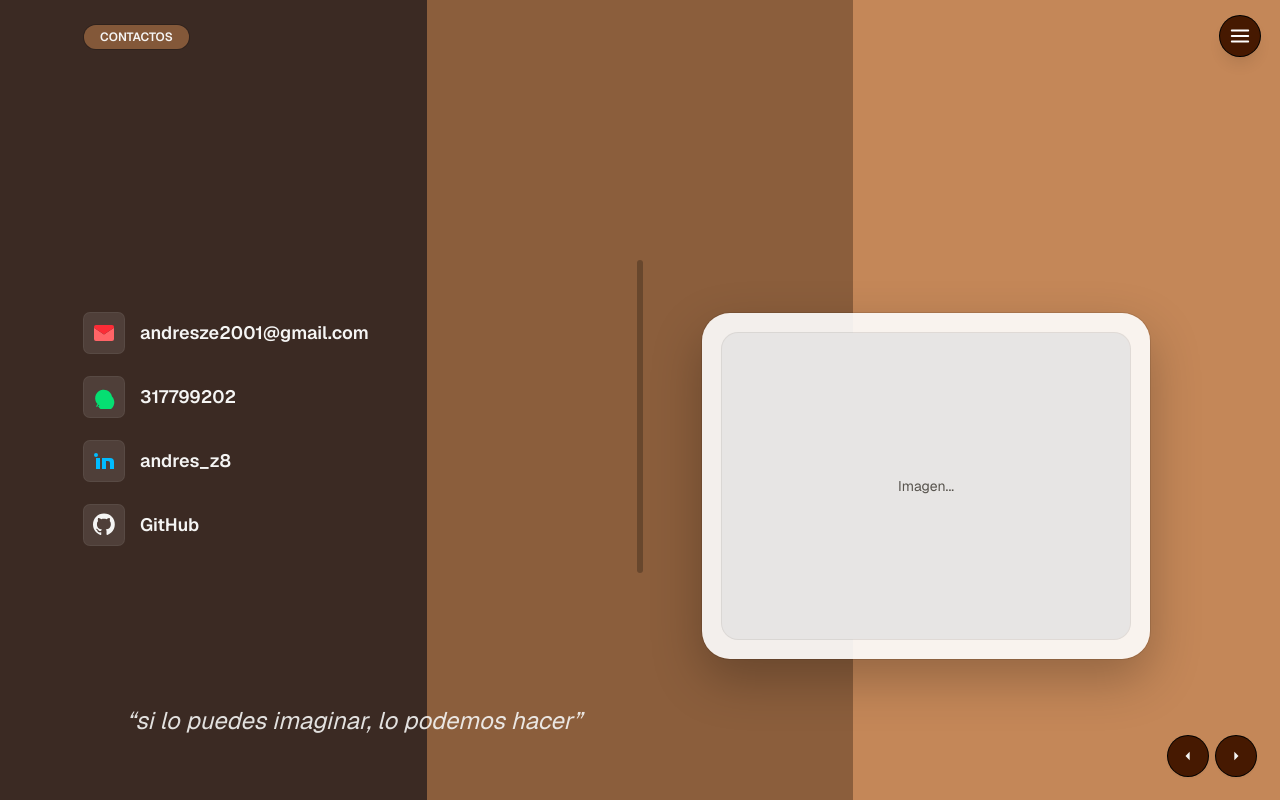
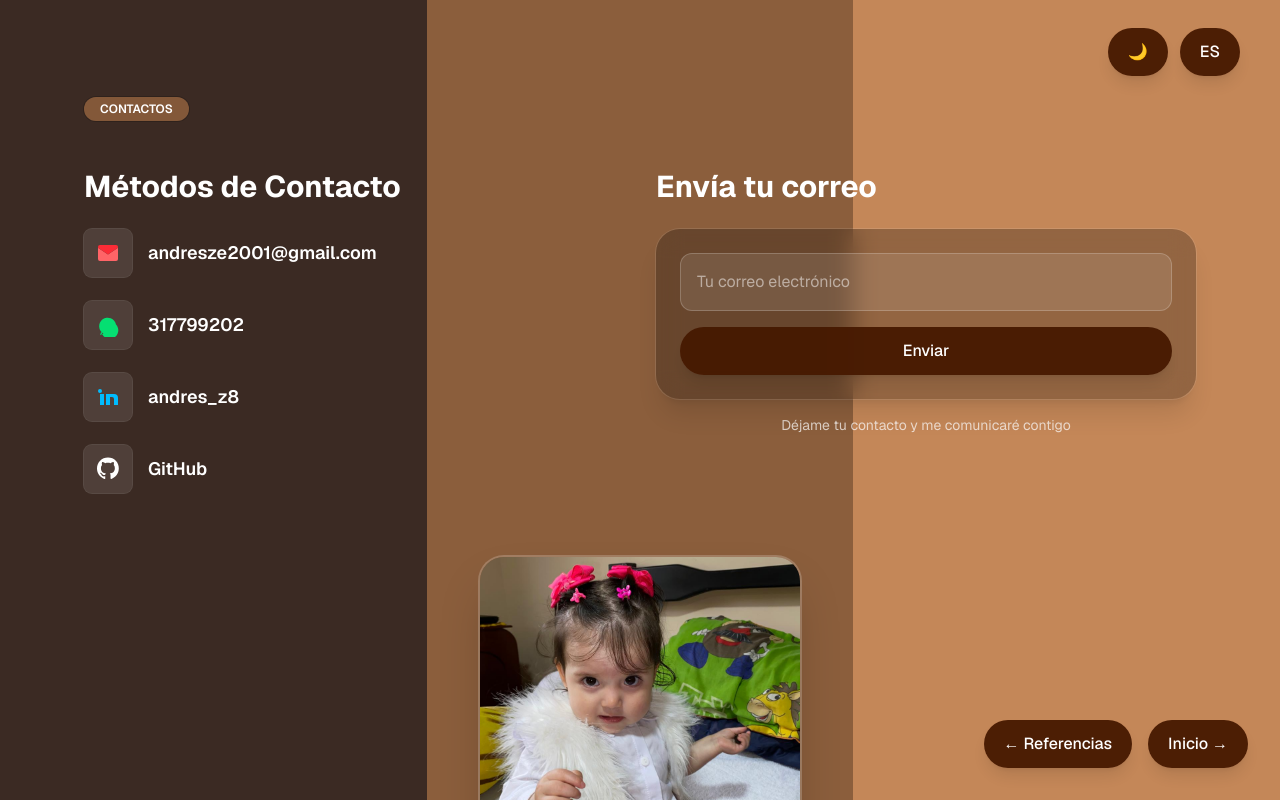
Before and after one commit to andresZam12/aZamb_portf, a Next.js app: page /contacts in a window 1280 px wide. Shown: the top 800 px of the page. Built offline with nearby package versions, Linux system fonts and the light colour scheme.

Commit message:
subiendo archivos de complemento e imagenes de pruebas finales

```diff
--- a/src/app/contacts/page.tsx
+++ b/src/app/contacts/page.tsx
@@ -1,52 +1,130 @@
 "use client";
-import { useState } from "react";
+import { useEffect, useState } from "react";
 import Link from "next/link";
 
+type Language = "es" | "en";
+
+interface Translations {
+  title: string;
+  darkMode: string;
+  lightMode: string;
+  languageBtn: string;
+  menu: Record<string, string>;
+  prev: string;
+  next: string;
+  motto: string;
+  formLabel: string;
+  placeholderEmail: string;
+  submitBtn: string;
+  contactMethodsTitle: string;
+  sendEmailTitle: string;
+  thankYou: string;
+}
+
+const translations: Record<Language, Translations> = {
+  es: {
+    title: "Contactos",
+    darkMode: "🌙",
+    lightMode: "☀️",
+    languageBtn: "ES/EN",
+    menu: {
+      home: "Inicio",
+      about: "Acerca de mí",
+      projects: "Proyectos",
+      experience: "Experiencia",
+      references: "Referencias",
+      contacts: "Contactos",
+    },
+    prev: "← Referencias",
+    next: "Inicio →",
+    motto: "si lo puedes imaginar, lo podemos hacer",
+    formLabel: "Déjame tu contacto y me comunicaré contigo",
+    placeholderEmail: "Tu correo electrónico",
+    submitBtn: "Enviar",
+    contactMethodsTitle: "Métodos de Contacto",
+    sendEmailTitle: "Envía tu correo",
+    thankYou: "¡Gracias! Me comunicaré pronto.",
+  },
+  en: {
+    title: "Contacts",
+    darkMode: "🌙",
+    lightMode: "☀️",
+    languageBtn: "EN/ES",
+    menu: {
+      home: "Home",
+      about: "About me",
+      projects: "Projects",
+      experience: "Experience",
+      references: "References",
+      contacts: "Contacts",
+    },
+    prev: "← References",
+    next: "Home →",
+    motto: "If you can imagine it, we can do it",
+    formLabel: "Leave me your contact and I will get back to you",
+    placeholderEmail: "Your email address",
+    submitBtn: "Submit",
+    contactMethodsTitle: "Contact Methods",
+    sendEmailTitle: "Send your email",
+    thankYou: "Thank you! I'll be in touch.",
+  },
+};
 
 export default function ContactosPage() {
   const [menuOpen, setMenuOpen] = useState(false);
+  const [isDark, setIsDark] = useState(false);
+  const [lang, setLang] = useState<Language>("es");
+  const [email, setEmail] = useState("");
+  const [submitted, setSubmitted] = useState(false);
+  const t = translations[lang];
+
+  useEffect(() => {
+    if (isDark) document.documentElement.classList.add("dark");
+    else document.documentElement.classList.remove("dark");
+  }, [isDark]);
+
+  const buttonClass = "px-3 py-2 md:px-5 md:py-3 bg-amber-950/95 hover:bg-amber-900 rounded-full text-white font-medium text-sm md:text-base transition-all shadow-lg";
+  const glassClass = "bg-black/25 backdrop-blur-md";
+
+  const handleEmailSubmit = (e: React.FormEvent) => {
+    e.preventDefault();
+    if (email.trim()) {
+      setSubmitted(true);
+      setEmail("");
+      setTimeout(() => setSubmitted(false), 3000);
+    }
+  };
 
   return (
-    <div className="min-h-screen text-stone-100 relative overflow-hidden">
-      {/* Fondo en 3 franjas, igual a la pantalla principal */}
+    <div className="min-h-screen relative overflow-hidden">
+      {/* Fondo en 3 franjas: cambia según tema */}
       <span
         aria-hidden
-        className="absolute inset-0 -z-10 bg-[linear-gradient(to_right,#3b2a23_0%,#3b2a23_33.34%,#8b5e3c_33.34%,#8b5e3c_66.67%,#c48758_66.67%,#c48758_100%)]"
-      />
-      {/* Barra vertical decorativa al centro */}
-      <span
-        aria-hidden
-        className="absolute inset-y-65 left-1/2 -translate-x-1/2 w-1 md:w-1.5 bg-black/25 rounded-full -z-0"
-
-
+        className={`absolute inset-0 -z-10 ${
+          isDark
+            ? "bg-[linear-gradient(to_right,#1a1a1a_0%,#1a1a1a_33.34%,#2d2d2d_33.34%,#2d2d2d_66.67%,#404040_66.67%,#404040_100%)]"
+            : "bg-[linear-gradient(to_right,#3b2a23_0%,#3b2a23_33.34%,#8b5e3c_33.34%,#8b5e3c_66.67%,#c48758_66.67%,#c48758_100%)]"
+        }`}
       />
 
+      {/* Botones superiores (tema / idioma / menú) */}
+      <div className="fixed top-3 right-3 z-50 p-2 md:p-4 flex items-center gap-2 md:gap-3">
+        <button onClick={() => setIsDark(!isDark)} className={buttonClass} aria-label="Alternar tema">
+          {isDark ? t.lightMode : t.darkMode}
+        </button>
 
-      {/* Etiqueta superior */}
-      <header className="max-w-6xl mx-auto px-5 pt-6">
-        <span className="inline-block rounded-full bg-[#8b5e3c]/90 px-4 py-1 text-xs font-semibold ring-1 ring-black/20">
-          CONTACTOS
-        </span>
-      </header>
+        <button onClick={() => setLang(lang === "es" ? "en" : "es")} className={buttonClass} aria-label="Cambiar idioma">
+          {lang.toUpperCase()}
+        </button>
 
-      {/* Botón hamburger fijo */}
-      <nav aria-label="menú" className="fixed top-4 right-5 z-40">
+        <div className="relative">
           <button
             onClick={() => setMenuOpen((v) => !v)}
-
-
-          className="grid place-items-center w-10 h-10 rounded-full bg-amber-950 text-white shadow-lg ring-1 ring-black  "
+            className={`${buttonClass} md:hidden`}
+            aria-expanded={menuOpen}
+            aria-label="Abrir menú"
           >
-          <svg
-            width="22"
-            height="22"
-            viewBox="0 0 24 24"
-            fill="none"
-            stroke="currentColor"
-            strokeWidth="2"
-            strokeLinecap="round"
-            strokeLinejoin="round"
-          >
+            <svg width="18" height="18" viewBox="0 0 24 24" fill="none" stroke="currentColor" strokeWidth="2">
               <line x1="3" y1="6" x2="21" y2="6" />
               <line x1="3" y1="12" x2="21" y2="12" />
               <line x1="3" y1="18" x2="21" y2="18" />
@@ -54,37 +132,37 @@ export default function ContactosPage() {
           </button>
 
           {menuOpen && (
-          <div className="mt-2 w-56 rounded-2xl bg-[#3b2a23] p-2 shadow-2xl ring-1 ring-black/20">
-            {[
-              { label: "Inicio", href: "/" },
-              { label: "Acerca de mí", href: "/about" },
-              { label: "Proyectos", href: "/projects" },
-              { label: "Experiencia", href: "/experience" },
-              { label: "Referencias", href: "/references" },
-              { label: "Contactos", href: "/contacts" },
-
-            ].map((i) => (
+            <div className="absolute right-0 mt-12 w-48 md:w-64 rounded-2xl bg-black/30 backdrop-blur-md p-2 shadow-2xl ring-1 ring-white/10">
+              {Object.entries(t.menu).map(([key, label]) => (
                 <Link
-                key={i.href}
-                href={i.href}
-                className="block px-3 py-2 rounded-xl hover:bg-white/10 text-sm"
+                  key={key}
+                  href={`/${key === "home" ? "" : key}`}
+                  className="block px-4 py-3 rounded-xl hover:bg-white/10 text-white text-sm font-medium"
                 >
-                {i.label}
+                  {label}
                 </Link>
               ))}
             </div>
           )}
-      </nav>
+        </div>
+      </div>
 
-      <main className="max-w-6xl mx-auto px-5 pb-24">
-        <section className="mt-6 grid grid-cols-12 gap-8 items-start">
+      {/* Etiqueta superior */}
+      <header className="max-w-6xl mx-auto px-5 pt-20 md:pt-24">
+        <span className="inline-block rounded-full bg-[#8b5e3c]/90 px-4 py-1 text-xs font-semibold ring-1 ring-black/20 text-white">
+          {t.title.toUpperCase()}
+        </span>
+      </header>
+
+      <main className="max-w-6xl mx-auto px-5 py-8 md:py-12 pb-40">
+        <section className="grid grid-cols-12 gap-6 md:gap-8">
           {/* COLUMNA IZQUIERDA: métodos de contacto */}
-          <aside className="col-span-12 md:col-span-6 pt-60 ">
-            <ul className="space-y-6">
+          <aside className="col-span-12 md:col-span-6">
+            <h2 className="text-2xl md:text-3xl font-bold text-white mb-6">{t.contactMethodsTitle}</h2>
+            <ul className="space-y-4 md:space-y-6">
               {/* Gmail */}
               <li className="flex items-center gap-4">
-                <span className="grid place-items-center w-10 h-10 rounded-md bg-white/10 ring-1 ring-white/15">
-                  {/* ícono Gmail */}
+                <span className="grid place-items-center w-12 h-12 rounded-lg bg-white/10 ring-1 ring-white/15">
                   <svg
                     viewBox="0 0 24 24"
                     width="24"
@@ -101,7 +179,7 @@ export default function ContactosPage() {
                 </span>
                 <a
                   href="mailto:andresze2001@gmail.com"
-                  className="text-lg font-semibold hover:underline"
+                  className="text-base md:text-lg font-semibold text-white hover:text-amber-300 transition"
                 >
                   andresze2001@gmail.com
                 </a>
@@ -109,8 +187,7 @@ export default function ContactosPage() {
 
               {/* WhatsApp */}
               <li className="flex items-center gap-4">
-                <span className="grid place-items-center w-10 h-10 rounded-md bg-white/10 ring-1 ring-white/15">
-                  {/* ícono WhatsApp */}
+                <span className="grid place-items-center w-12 h-12 rounded-lg bg-white/10 ring-1 ring-white/15">
                   <svg
                     viewBox="0 0 24 24"
                     width="24"
@@ -125,7 +202,7 @@ export default function ContactosPage() {
                   href="https://wa.me/57317799202"
                   target="_blank"
                   rel="noreferrer"
-                  className="text-lg font-semibold hover:underline"
+                  className="text-base md:text-lg font-semibold text-white hover:text-amber-300 transition"
                 >
                   317799202
                 </a>
@@ -133,7 +210,7 @@ export default function ContactosPage() {
 
               {/* LinkedIn */}
               <li className="flex items-center gap-4">
-                <span className="grid place-items-center w-10 h-10 rounded-md bg-white/10 ring-1 ring-white/15">
+                <span className="grid place-items-center w-12 h-12 rounded-lg bg-white/10 ring-1 ring-white/15">
                   <svg
                     viewBox="0 0 24 24"
                     width="24"
@@ -148,7 +225,7 @@ export default function ContactosPage() {
                   href="https://www.linkedin.com/in/andres_z8"
                   target="_blank"
                   rel="noreferrer"
-                  className="text-lg font-semibold hover:underline"
+                  className="text-base md:text-lg font-semibold text-white hover:text-amber-300 transition"
                 >
                   andres_z8
                 </a>
@@ -156,8 +233,8 @@ export default function ContactosPage() {
 
               {/* GitHub */}
               <li className="flex items-center gap-4">
-                <span className="grid place-items-center w-10 h-10 rounded-md bg-white/10 ring-1 ring-white/15">
-                  <svg width="24" height="24" viewBox="0 0 24 24" fill="currentColor">
+                <span className="grid place-items-center w-12 h-12 rounded-lg bg-white/10 ring-1 ring-white/15">
+                  <svg width="24" height="24" viewBox="0 0 24 24" fill="currentColor" className="text-white">
                     <path d="M12 .5C5.73.5.99 5.24.99 11.52c0 4.86 3.15 8.98 7.51 10.43.55.1.75-.24.75-.54 0-.27-.01-1.14-.02-2.07-3.06.66-3.7-1.3-3.7-1.3-.5-1.28-1.22-1.62-1.22-1.62-.99-.68.08-.67.08-.67 1.09.08 1.66 1.12 1.66 1.12.98 1.67 2.57 1.19 3.2.91.1-.71.38-1.19.69-1.46-2.44-.28-5.01-1.22-5.01-5.42 0-1.2.43-2.17 1.12-2.94-.11-.28-.49-1.41.11-2.94 0 0 .92-.29 3.01 1.12.87-.24 1.8-.36 2.72-.36.92 0 1.85.12 2.72.36 2.09-1.41 3.01-1.12 3.01-1.12.6 1.53.22 2.66.11 2.94.69.77 1.12 1.74 1.12 2.94 0 4.21-2.58 5.14-5.03 5.41.39.34.73 1.01.73 2.04 0 1.47-.01 2.65-.01 3.01 0 .3.2.65.76.54 4.35-1.45 7.5-5.57 7.5-10.43C23.01 5.24 18.27.5 12 .5z" />
                   </svg>
                 </span>
@@ -165,50 +242,75 @@ export default function ContactosPage() {
                   href="https://github.com/andres_z8"
                   target="_blank"
                   rel="noreferrer"
-                  className="text-lg font-semibold hover:underline"
+                  className="text-base md:text-lg font-semibold text-white hover:text-amber-300 transition"
                 >
                   GitHub
                 </a>
               </li>
             </ul>
-
-            {/* Lema */}
-            <p className="mt-40 pr italic text-center text-2xl opacity-90">
-              “si lo puedes imaginar, lo podemos hacer”
-            </p>
           </aside>
 
-          {/* COLUMNA DERECHA: imagen personal en tarjeta */}
-          <section className=" col-span-12 md:col-span-6 pt-60 ">
-            <div className="mx-auto max-w-md p-5 rounded-[28px] bg-white/90 text-stone-900 shadow-[0_20px_50px_rgba(0,0,0,0.25)] ring-1 ring-black/10">
-              <div className="relative aspect-[4/3] rounded-2xl overflow-hidden ring-1 ring-black/10 bg-stone-200 grid place-items-center">
-                {/* Reemplazar por <Image/> real */}
-                <span className="text-stone-600 text-sm">Imagen...</span>
+          {/* COLUMNA DERECHA: Formulario de contacto */}
+          <section className="col-span-12 md:col-span-6">
+            <h2 className="text-2xl md:text-3xl font-bold text-white mb-6">{t.sendEmailTitle}</h2>
+            <form
+              onSubmit={handleEmailSubmit}
+              className={`${glassClass} rounded-3xl ring-1 ring-white/10 shadow-xl p-5 md:p-6 space-y-4`}
+            >
+              <div>
+                <input
+                  type="email"
+                  value={email}
+                  onChange={(e) => setEmail(e.target.value)}
+                  placeholder={t.placeholderEmail}
+                  required
+                  className="w-full px-4 py-3 md:py-4 rounded-xl bg-white/10 text-white placeholder-white/50 border border-white/20 focus:border-amber-400 focus:outline-none transition"
+                />
               </div>
-            </div>
+              <button
+                type="submit"
+                className={`w-full ${buttonClass}`}
+              >
+                {t.submitBtn}
+              </button>
+              {submitted && (
+                <p className="text-green-400 text-sm text-center">
+                  {t.thankYou}
+                </p>
+              )}
+            </form>
+            <p className="mt-4 text-center text-xs md:text-sm text-white/70">
+              {t.formLabel}
+            </p>
           </section>
         </section>
+
+        {/* IMAGEN CENTRADA */}
+        <section className="col-span-12 mt-12 md:mt-16 flex justify-center">
+          <img
+            src="/anto.jpg"
+            alt="Andrés Zambo"
+            className="w-64 h-64 md:w-80 md:h-80 object-cover rounded-3xl shadow-2xl ring-2 ring-white/20"
+          />
+        </section>
+
+        {/* Lema centrado debajo de la imagen */}
+        <div className="mt-12 md:mt-16 text-center">
+          <p className="text-xl md:text-2xl italic text-white/80 px-5">
+            &quot;{t.motto}&quot;
+          </p>
+        </div>
       </main>
 
-      {/* Flechas fijas inferior derecha */}
-      <nav className="fixed bottom-6 right-6 z-40 flex gap-2">
-        <Link
-          href="/references"
-          className="grid place-items-center w-10 h-10 rounded-full bg-amber-950 hover:bg-amber-800 ring-1 ring-black shadow"
-        >
-          <span className="sr-only">Retroceder</span>
-          <svg width="20" height="20" viewBox="0 0 24 24" fill="currentColor" className="rotate-180">
-            <path d="M10 17l5-5-5-5v10z" />
-          </svg>
+      {/* Navegación inferior - responsive con etiquetas */}
+      <nav className="fixed bottom-4 md:bottom-8 right-4 md:right-8 z-40 flex gap-2 md:gap-4">
+        <Link href="/references" className={buttonClass}>
+          <span className="md:hidden">←</span>
+          <span className="hidden md:inline">{t.prev}</span>
         </Link>
-        <Link
-          href="/"
-          className="grid place-items-center w-10 h-10 rounded-full bg-amber-950 hover:bg-amber-800 ring-1 ring-black shadow"
-        >
-          <span className="sr-only">Volver al inicio</span>
-          <svg width="20" height="20" viewBox="0 0 24 24" fill="currentColor">
-            <path d="M10 17l5-5-5-5v10z" />
-          </svg>
+        <Link href="/" className={buttonClass}>
+          <span className="md:hidden">→</span>
+          <span className="hidden md:inline">{t.next}</span>
         </Link>
       </nav>
     </div>
```
Lines whose indentation alone changed are shown as unchanged.
